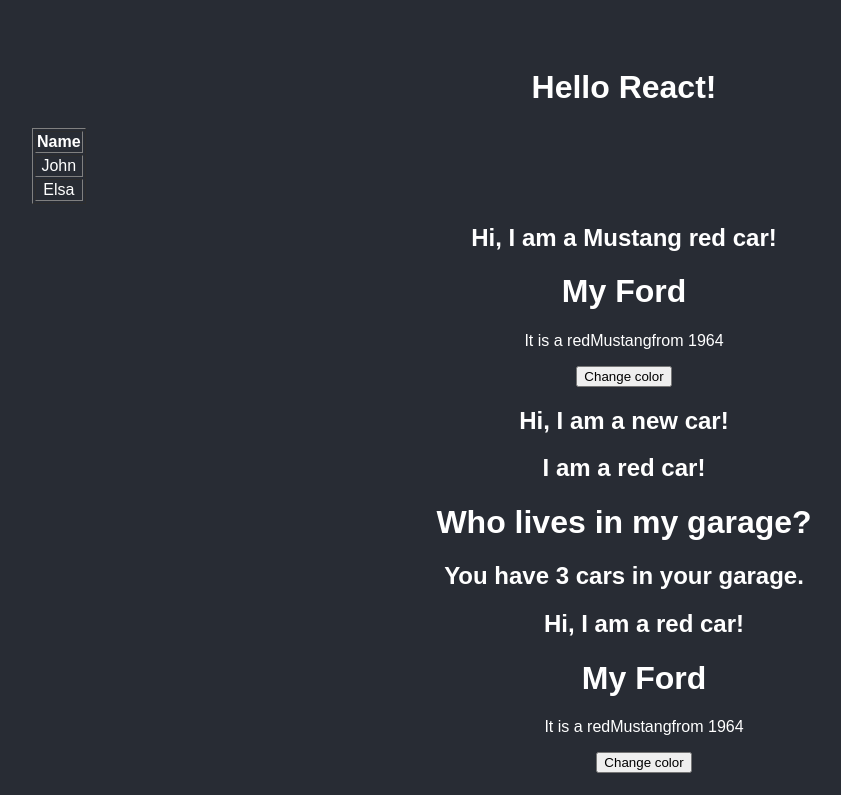
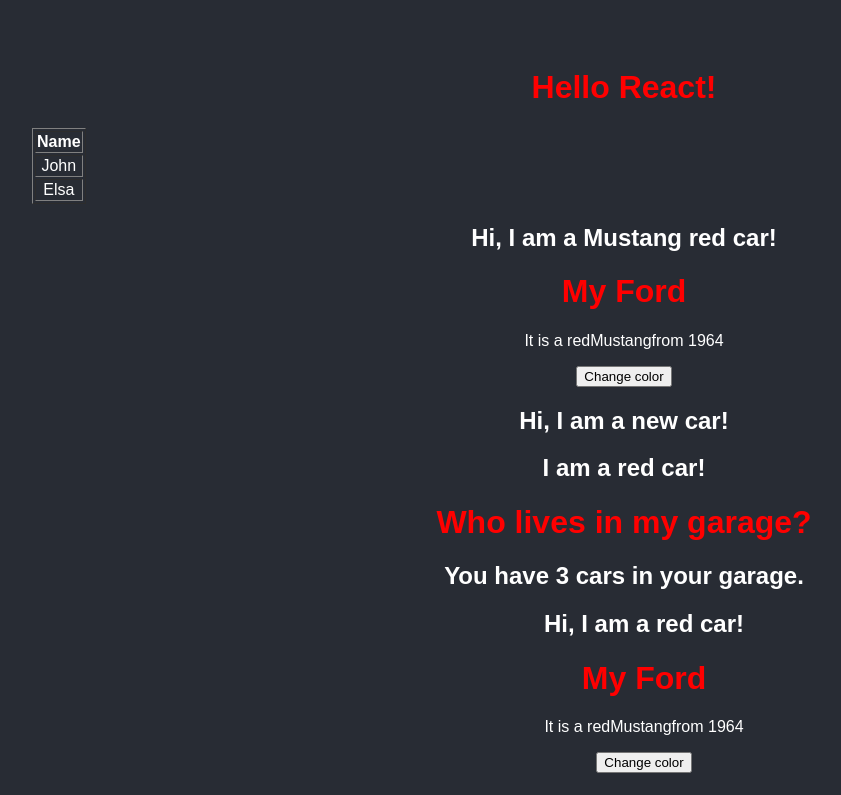
Before and after one commit to Buteya/repo, a React (Create React App) app in the folder react/my-react-app/: page / in a window 1280 px wide. Shown: the top 795 px of the page, without its empty margins (16-857 px from the left). Built offline with nearby package versions, Linux system fonts and the light colour scheme.

Commit message:
added sass to the project,created file my-sass.scss in sass folder and imported it to index.js that changed all the h1 elements red.

```diff
--- a/react/my-react-app/package.json
+++ b/react/my-react-app/package.json
@@ -10,6 +10,7 @@
     "react-dom": "^18.2.0",
     "react-router-dom": "^6.11.2",
     "react-scripts": "5.0.1",
+    "sass": "^1.62.1",
     "web-vitals": "^2.1.4"
   },
   "scripts": {
--- a/react/my-react-app/src/index.js
+++ b/react/my-react-app/src/index.js
@@ -5,6 +5,7 @@ import NewCar from  './components/Car.js';
 import MyForm from './components/MyForm.js';
 import App from './App.js';
 import './css/style.css';
+import './sass/my-sass.scss';
 
 class Car extends React.Component {
     constructor(props){
--- /dev/null
+++ b/react/my-react-app/src/sass/my-sass.scss
@@ -0,0 +1,5 @@
+$myColor: red;
+
+h1 {
+    color:$myColor;
+}
```
Also changed, not shown: 1 other file (tests, documents, lock files or other folders).
